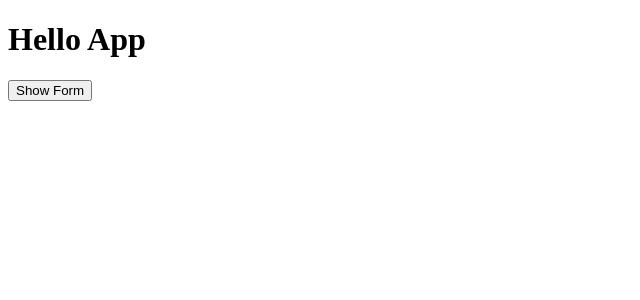
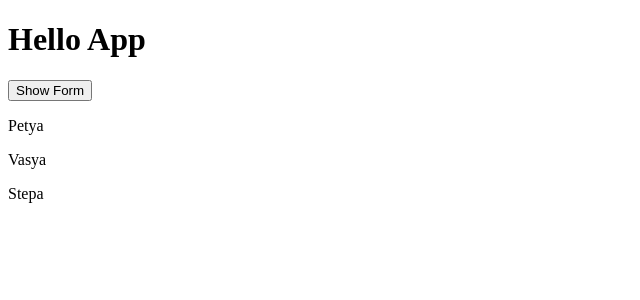
Before and after one commit to shkuropatenko/react-learn-axenov-video, a React (Create React App) app: page / in a window 1280 px wide. Shown: the top 300 px of the page, without its empty margins (0-640 px from the left). Built offline with nearby package versions, Linux system fonts and the light colour scheme.

Commit message:
added useEffect with setTimeout if without useState use setTimeout - we have recursion

```diff
--- a/src/App.js
+++ b/src/App.js
@@ -1,5 +1,5 @@
 import Header from "./Header";
-import { useState } from "react";
+import {useEffect, useState} from "react";
 
 const users = [
   {id: 1, name: 'Petya'},
@@ -16,6 +16,12 @@ const Form = ({isShow, clickName}) => {
 
 function App() {
   const [isShow, setIsShow] = useState(false);
+
+  useEffect(() => {
+    setTimeout(() => {
+      setIsShow(!isShow)
+    }, 5000)
+  }, [])
 
   const changeIsShow = () => {
     setIsShow(!isShow)
```
